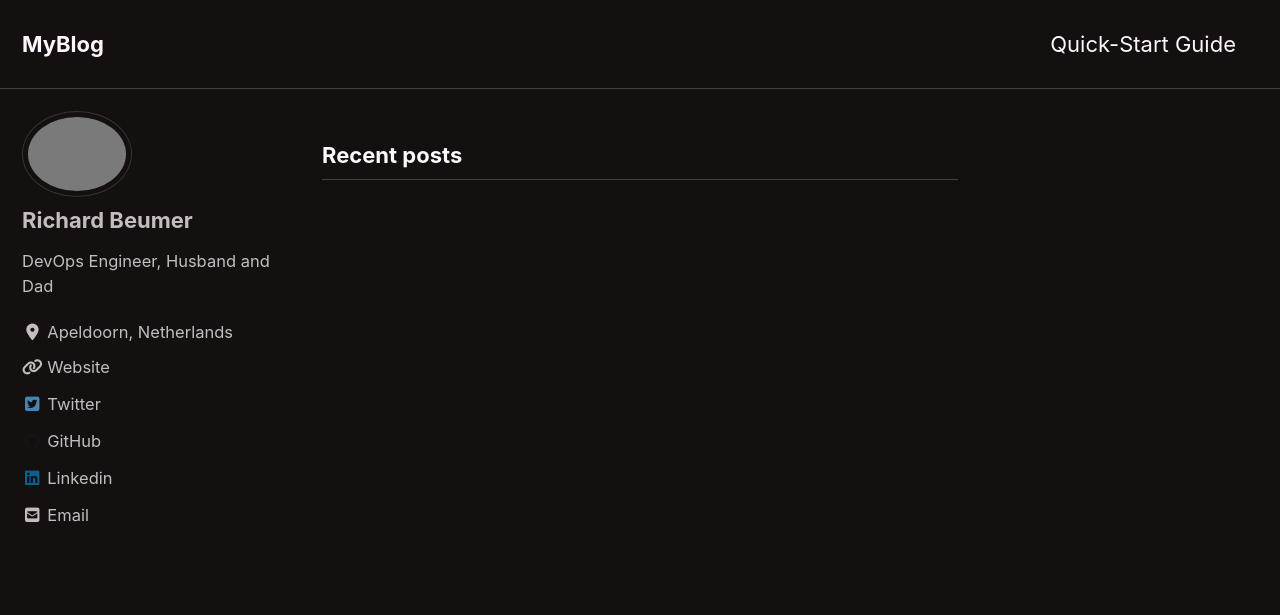
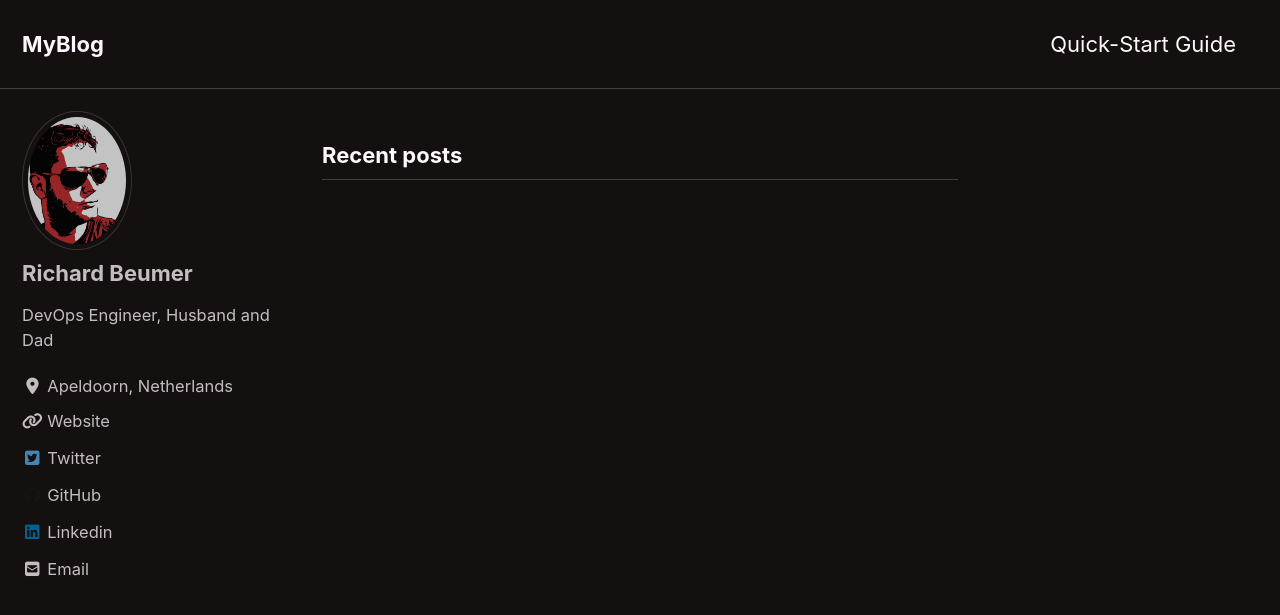
Before and after one commit to richardbeumer/blog, a Jekyll site: the page built from index.html, in a window 1280 px wide and 900 px high. Shown: the top 615 px of the window. Built offline with Jekyll 4.4.1, drawn with Linux system fonts in a browser that asks for light colours; cached includes are drawn as plain includes; nearby versions of some CDN libraries; the list of posts is cut into pages by our own code.

Commit message:
changed bio photo

```diff
--- a/_config.yml
+++ b/_config.yml
@@ -94,7 +94,7 @@ analytics:
 # Site Author
 author:
   name             : "Richard Beumer"
-  avatar           : path of avatar image, e.g. "/images/bio-photo.jpg"
+  avatar           : "/images/bio-photo.jpg" # path of avatar image, e.g. "/images/bio-photo.jpg"
   bio              : "DevOps Engineer, Husband and Dad "
   location         : "Apeldoorn, Netherlands"
   email            : richard@wilmar.nl
```
Also changed, not shown: images/bio-photo.jpg (renamed from images/bio-photo.jpg.JPG).
